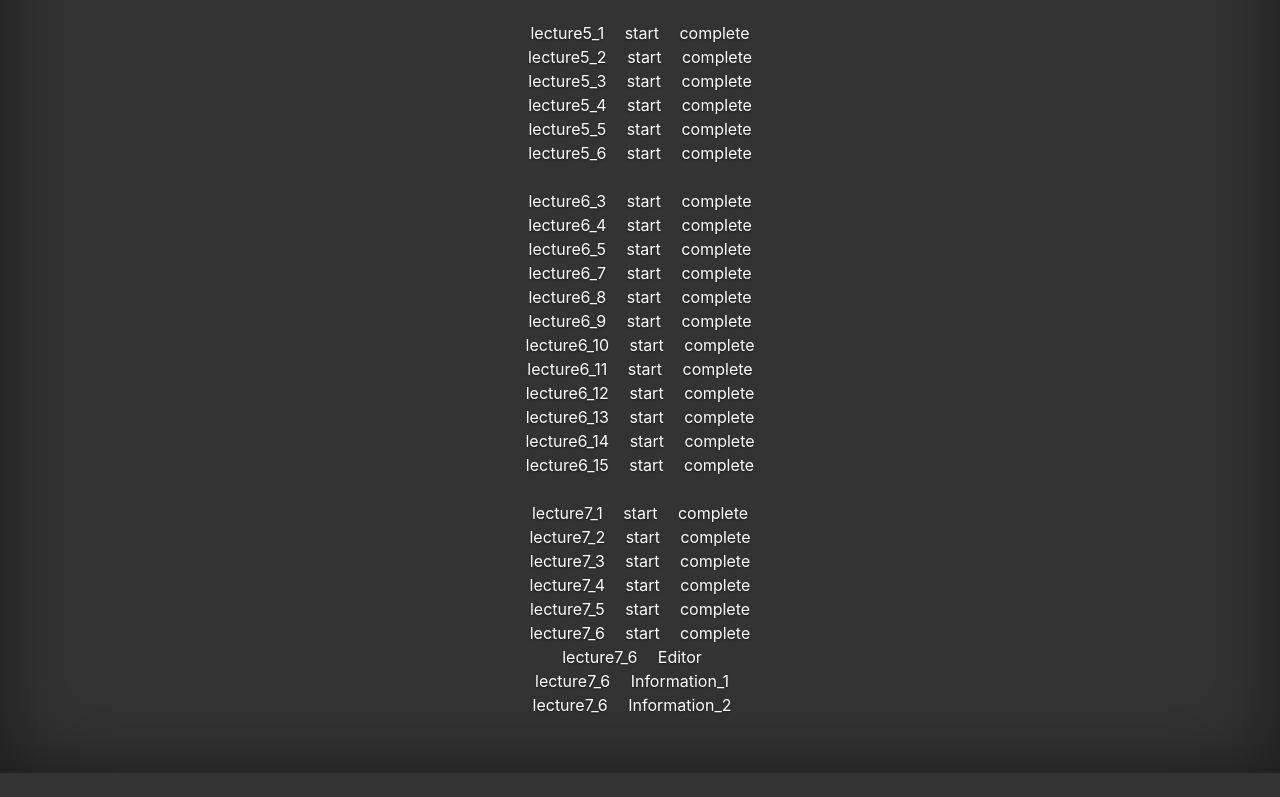
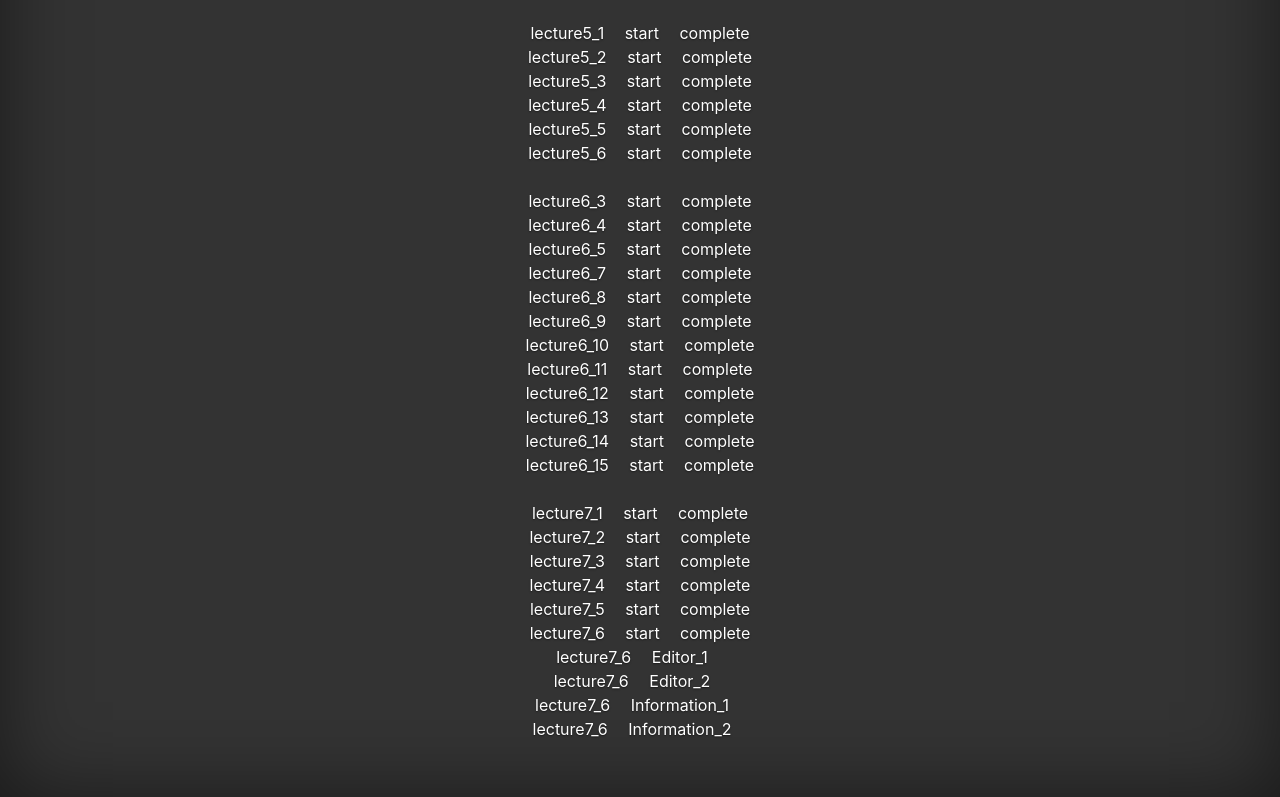
Before and after one commit to darren-a11y/darren-ally.github.io, a plain HTML site: page index.html in a window 1280 px wide. Shown: the part 1213-2010 px from the top of the page. Before the commit the page ends 1986 px from the top, so only its background shows below. Drawn offline with Linux system fonts and the light colour scheme.

Commit message:
index.html

```diff
--- a/index.html
+++ b/index.html
@@ -118,7 +118,8 @@
           <li>lecture7_4&emsp; <a href="start/lecture7_4">start</a>&emsp; <a href="complete/lecture7_4">complete</a></li>
           <li>lecture7_5&emsp; <a href="start/lecture7_5">start</a>&emsp; <a href="complete/lecture7_5">complete</a></li>
           <li>lecture7_6&emsp; <a href="start/lecture7_6">start</a>&emsp; <a href="complete/lecture7_6">complete</a></li>
-         <li>lecture7_6&emsp; <a href="https://z2586300277.github.io/three-editor/dist/#/editor">Editor</a>&emsp; </li>
+         <li>lecture7_6&emsp; <a href="https://z2586300277.github.io/three-editor/dist/#/editor">Editor_1</a>&emsp; </li>
+         <li>lecture7_6&emsp; <a href="https://www.jyshare.com/front-end/61/">Editor_2</a>&emsp; </li>
          <li>lecture7_6&emsp; <a href="资料.txt">Information_1</a>&emsp; </li>
          <li>lecture7_6&emsp; <a href="https://www.bilibili.com/video/BV1Zm421g7oi/">Information_2</a>&emsp; </li>
 
```
